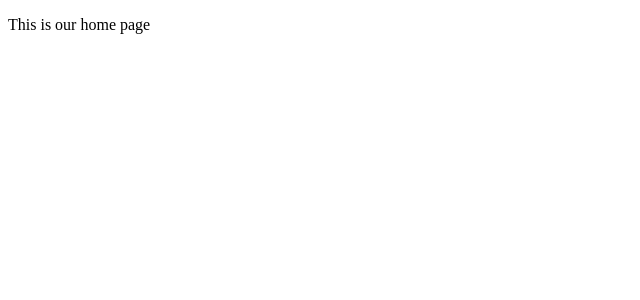
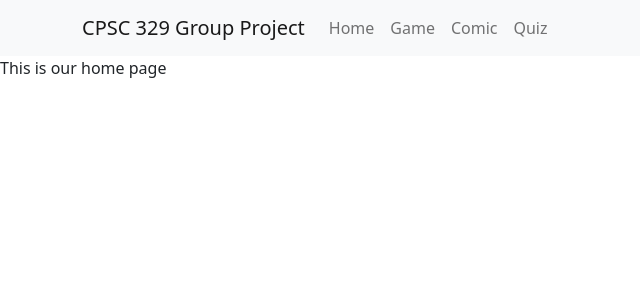
Before and after one commit to ae4sri/329groupproject, a React (Create React App) app: page / in a window 1280 px wide. Shown: the top 300 px of the page, without its empty margins (0-640 px from the left). Built offline with nearby package versions, Linux system fonts and the light colour scheme.

Commit message:
Add a NavBar to the page

```diff
--- a/src/App.js
+++ b/src/App.js
@@ -1,9 +1,12 @@
 import { BrowserRouter as Router, Routes, Route } from 'react-router-dom'
+import { NavBar } from './components/NavBar';
+import 'bootstrap/dist/css/bootstrap.css';
 
 const App = () => {
 
   return (
     <>
+    <NavBar />
     <Router>
         <Routes>
 
--- /dev/null
+++ b/src/components/NavBar.js
@@ -0,0 +1,20 @@
+import { Container, Nav, Navbar } from 'react-bootstrap'
+import { Link } from "react-router-dom";
+
+export const NavBar = () => {
+  return (
+    <>
+    <Navbar bg="light" variant="light">
+        <Container>
+        <Navbar.Brand>CPSC 329 Group Project</Navbar.Brand>
+        <Nav className="me-auto">
+          <Nav.Link href="/">Home</Nav.Link>
+          <Nav.Link href="/game">Game</Nav.Link>
+          <Nav.Link href="/comic">Comic</Nav.Link>
+          <Nav.Link href="/quiz">Quiz</Nav.Link>
+        </Nav>
+        </Container>
+      </Navbar>
+  </>
+  )
+}
```
